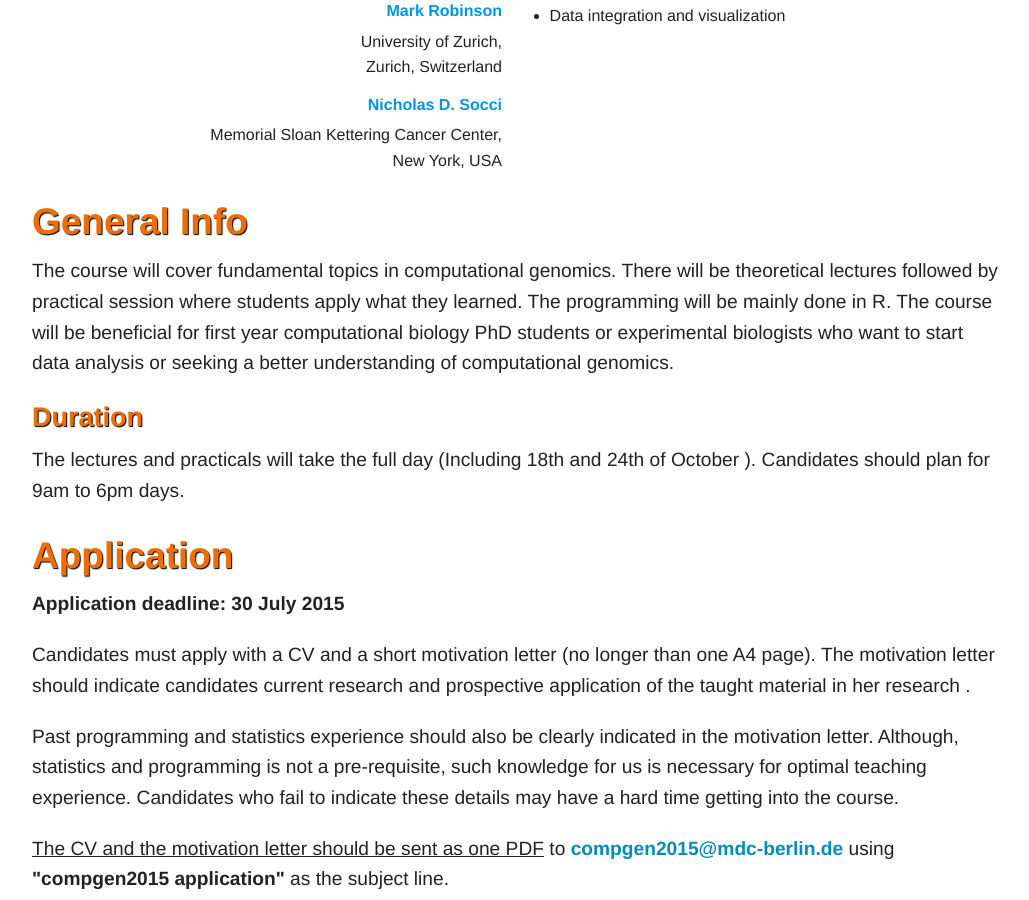
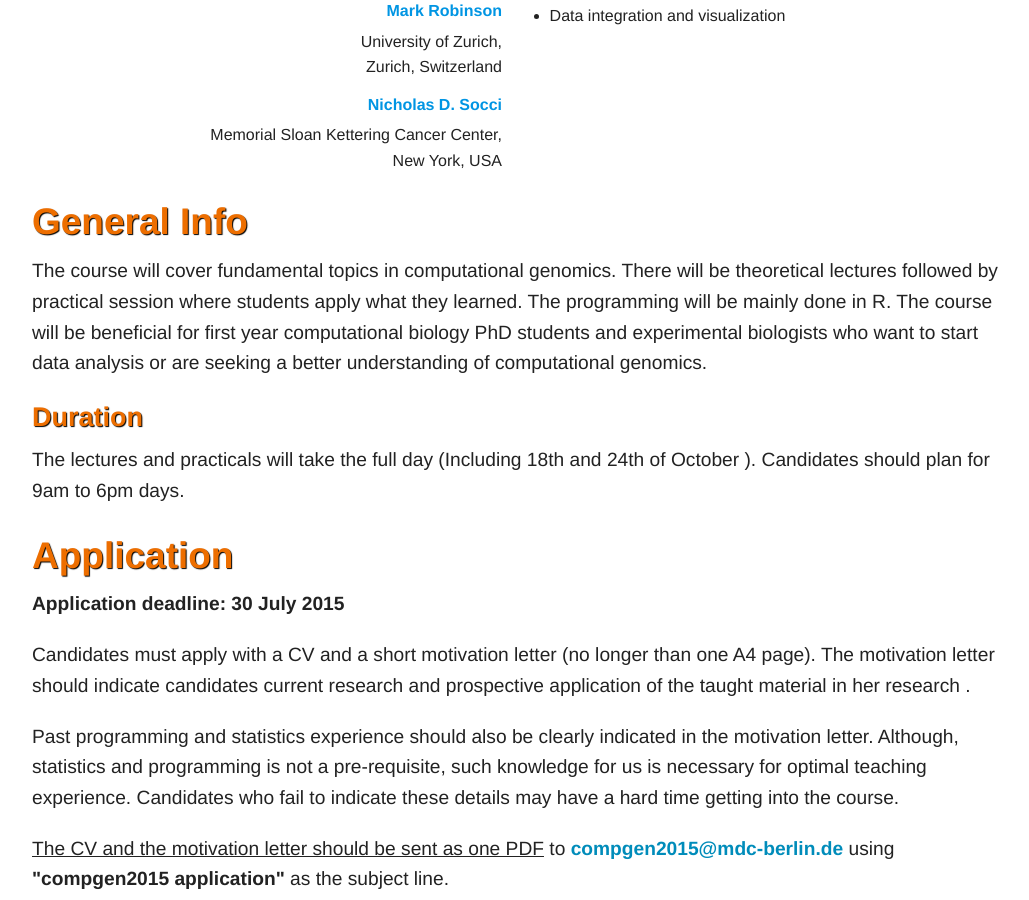
Before and after one commit to BIMSBbioinfo/compgen, a Jekyll site: the page 2015/index.html, which Jekyll copies as it is, in a window 1280 px wide and 900 px high, scrolled down 1059 px. Shown: the whole window, without its empty margins (123-1152 px from the left). Built offline with Jekyll 4.4.1, drawn with Linux system fonts in a browser that asks for light colours; nearby versions of some CDN libraries; library files that are not in the unit come from our copies.

Commit message:
Update index.html

```diff
--- a/2015/index.html
+++ b/2015/index.html
@@ -82,8 +82,8 @@
           programming will be mainly done in R.
 
           The course will be beneficial for first year computational
-          biology PhD students or experimental biologists who want to
-          start data analysis or seeking a better understanding of
+          biology PhD students and experimental biologists who want to
+          start data analysis or are seeking a better understanding of
           computational genomics.
         </p>
         <h3 id="Duration">Duration</h3>
```
